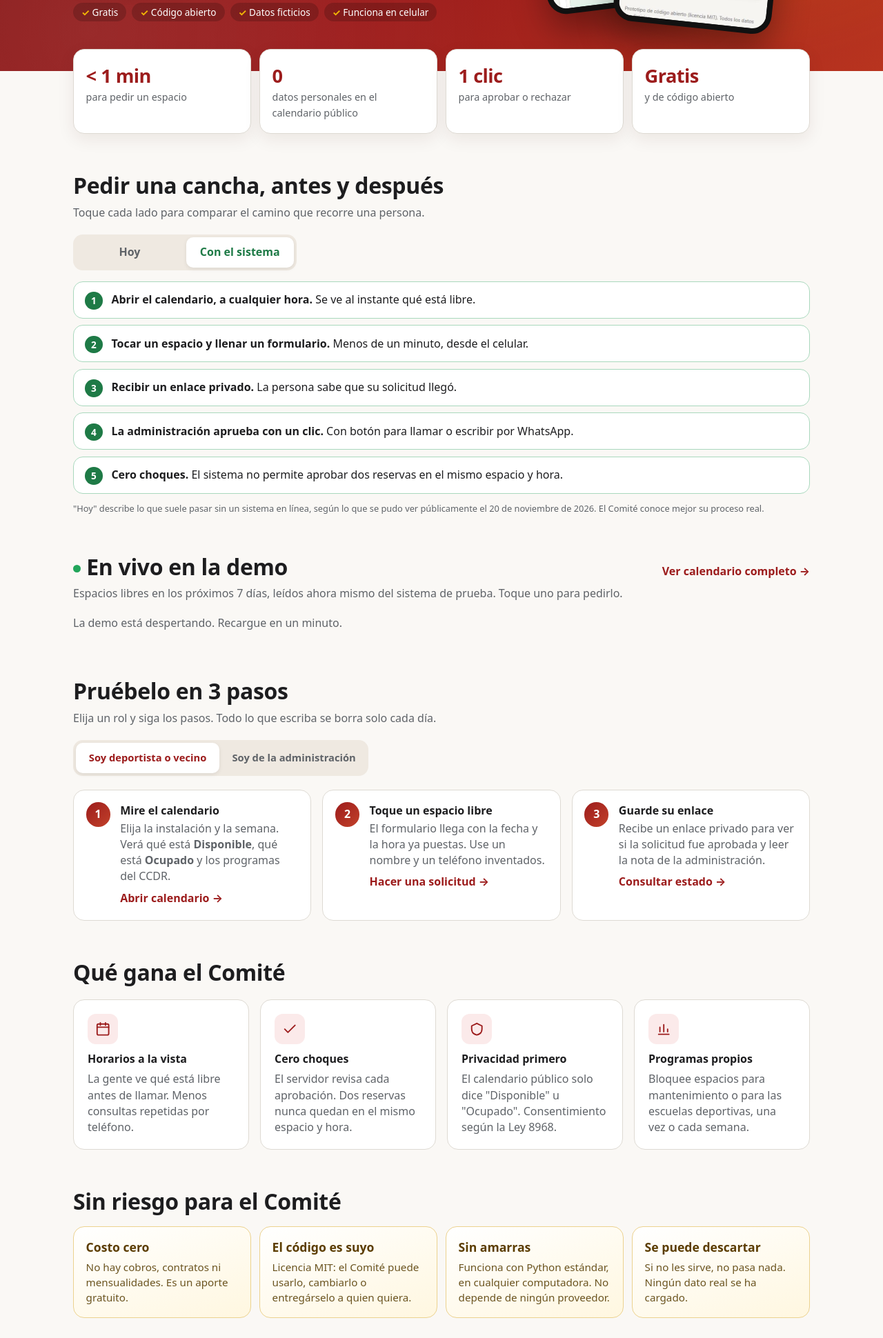
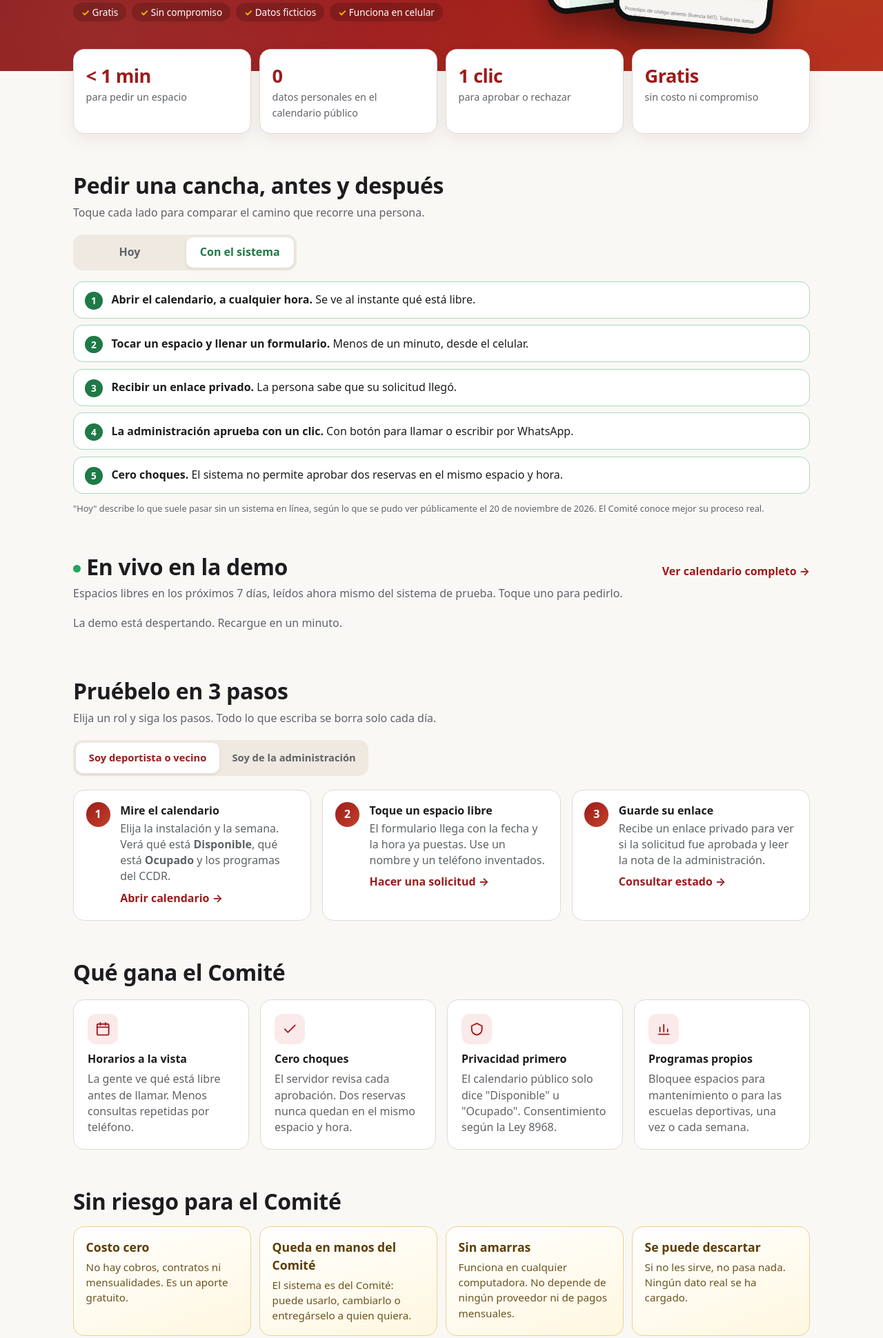
Before and after one commit to estebanvm12-pixel/ccdr-heredia, a plain HTML site: page static/public/presentacion.html in a window 1280 px wide. Shown: the part 536-2476 px from the top of the page at 69% size. Drawn offline with Linux system fonts and the light colour scheme; no server answers.

Commit message:
Drop code and GitHub references from the public pages
The CCDR audience is non-technical: the presentation and app now talk
about a free system owned by the Committee, without license, language
or repository details.

Co-Authored-By: Claude Opus 5.5 <noreply@anthropic.com>

```diff
--- a/static/public/presentacion.html
+++ b/static/public/presentacion.html
@@ -4,7 +4,7 @@
   <meta charset="utf-8">
   <meta name="viewport" content="width=device-width, initial-scale=1">
   <title>Propuesta de reservas en línea · CCDR Heredia (prototipo)</title>
-  <meta name="description" content="Prototipo gratuito y de código abierto para pedir las instalaciones del Polideportivo desde el celular. Datos ficticios.">
+  <meta name="description" content="Prototipo gratuito para pedir las instalaciones del Polideportivo desde el celular. Datos ficticios.">
   <meta property="og:title" content="Reservas en línea para el CCDR Heredia (prototipo)">
   <meta property="og:description" content="Pida una cancha desde el celular en menos de un minuto. Demo gratuita con datos ficticios.">
   <meta property="og:image" content="https://ccdr-heredia-demo.onrender.com/static/img/calendario.jpg">
@@ -27,7 +27,7 @@
         </div>
         <ul class="pills" aria-label="Compromisos">
           <li>Gratis</li>
-          <li>Código abierto</li>
+          <li>Sin compromiso</li>
           <li>Datos ficticios</li>
           <li>Funciona en celular</li>
         </ul>
@@ -44,7 +44,7 @@
       <div class="stat"><strong>&lt; 1 min</strong><span>para pedir un espacio</span></div>
       <div class="stat"><strong>0</strong><span>datos personales en el calendario público</span></div>
       <div class="stat"><strong>1 clic</strong><span>para aprobar o rechazar</span></div>
-      <div class="stat"><strong>Gratis</strong><span>y de código abierto</span></div>
+      <div class="stat"><strong>Gratis</strong><span>sin costo ni compromiso</span></div>
     </section>
 
     <section class="compare" aria-labelledby="compare-title">
@@ -181,8 +181,8 @@
       <h2 id="norisk-title">Sin riesgo para el Comité</h2>
       <div class="norisk-grid">
         <div class="norisk-item"><strong>Costo cero</strong><p>No hay cobros, contratos ni mensualidades. Es un aporte gratuito.</p></div>
-        <div class="norisk-item"><strong>El código es suyo</strong><p>Licencia MIT: el Comité puede usarlo, cambiarlo o entregárselo a quien quiera.</p></div>
-        <div class="norisk-item"><strong>Sin amarras</strong><p>Funciona con Python estándar, en cualquier computadora. No depende de ningún proveedor.</p></div>
+        <div class="norisk-item"><strong>Queda en manos del Comité</strong><p>El sistema es del Comité: puede usarlo, cambiarlo o entregárselo a quien quiera.</p></div>
+        <div class="norisk-item"><strong>Sin amarras</strong><p>Funciona en cualquier computadora. No depende de ningún proveedor ni de pagos mensuales.</p></div>
         <div class="norisk-item"><strong>Se puede descartar</strong><p>Si no les sirve, no pasa nada. Ningún dato real se ha cargado.</p></div>
       </div>
     </section>
@@ -201,7 +201,7 @@
       <h2>Preguntas frecuentes</h2>
       <details>
         <summary>¿Cuánto cuesta?</summary>
-        <p>Nada. Es un prototipo gratuito y de código abierto (licencia MIT). No implica cobros, contratos ni oferta de servicios. El código queda a disposición del Comité.</p>
+        <p>Nada. Es un prototipo gratuito. No implica cobros, contratos ni oferta de servicios, y el sistema queda a disposición del Comité.</p>
       </details>
       <details>
         <summary>¿Los datos que veo son reales?</summary>
@@ -238,12 +238,11 @@
       <p>Pruebe la demo cuando guste. Con gusto la mostramos en una reunión corta y la ajustamos a su forma de trabajar.</p>
       <div class="hero-actions">
         <a class="btn hero-btn" href="/">Abrir la demo</a>
-        <a class="btn hero-btn ghost" href="https://github.com/estebanvm12-pixel/ccdr-heredia" rel="noopener noreferrer">Ver el código</a>
       </div>
     </section>
   </main>
 
-  <footer class="site-footer">Prototipo de código abierto (licencia MIT) propuesto por Esteban Venegas, regidor del Concejo Municipal de Heredia. Todos los datos son ficticios.</footer>
+  <footer class="site-footer">Prototipo gratuito propuesto por Esteban Venegas, regidor del Concejo Municipal de Heredia. Todos los datos son ficticios.</footer>
   <script src="/static/common.js"></script>
   <script src="/static/public/presentacion.js"></script>
 </body>
```
Also changed, not shown: static/admin/index.html (+1 -1 lines), static/public/estado.html (+1 -1 lines), static/public/index.html (+1 -1 lines), static/public/solicitar.html (+1 -1 lines).
